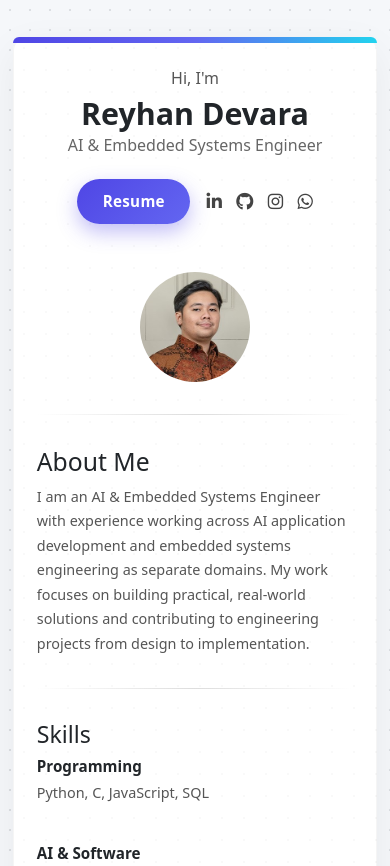
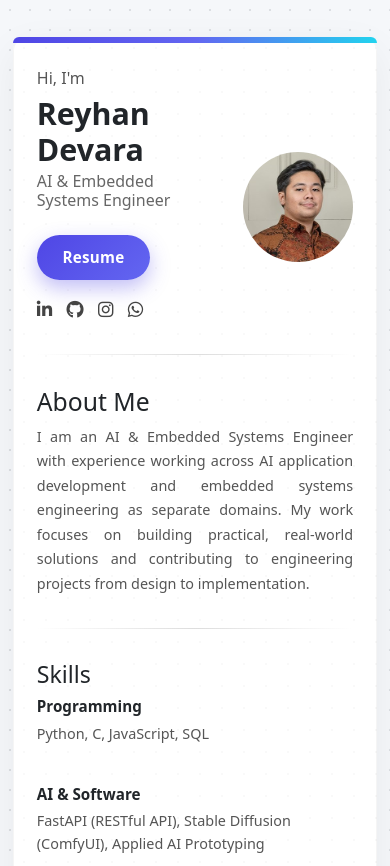
Before and after one commit to Handepp/new-porto-handep, a plain HTML site: page index.html in a window 390 px wide. Shown: the top 866 px of the page. Drawn offline with nearby package versions, Linux system fonts and the light colour scheme.

Commit message:
update-hero

```diff
--- a/index.html
+++ b/index.html
@@ -27,7 +27,7 @@
             <div class="row align-items-center">
 
             <!-- TEXT -->
-            <div class="col-md-7">
+            <div class="col-7 col-md-7">
                 <h3 class="hero-name">Hi, I'm</h3>
                 <h1 class="hero-title">Reyhan Devara</h1>
                 <h3 class="hero-role">AI & Embedded Systems Engineer</h3>
@@ -60,7 +60,7 @@
             </div>
 
             <!-- IMAGE -->
-            <div class="col-md-5 text-md-end text-center mt-4 mt-md-0">
+            <div class="col-5 col-md-5 text-end">
 
                 <img
                 src="assets/images/Handep.jpg"
--- a/style.css
+++ b/style.css
@@ -363,15 +363,13 @@ main.container {
     margin: 1.5rem auto;
     padding: 2rem 1.5rem;
     border-radius: 14px;
+    backdrop-filter: blur(6px);
   }
 
   /* HERO SECTION */
-  .hero .row {
-    text-align: center;
-  }
 
   .hero-actions {
-    justify-content: center;
+    /* justify-content: center; */
     flex-wrap: wrap;
     gap: 1rem;
   }
@@ -397,7 +395,7 @@ main.container {
   /* ABOUT */
   .about-text {
     font-size: 0.9rem;
-    text-align: left;
+    text-align: justify;
   }
 
   /* SKILLS */
```
